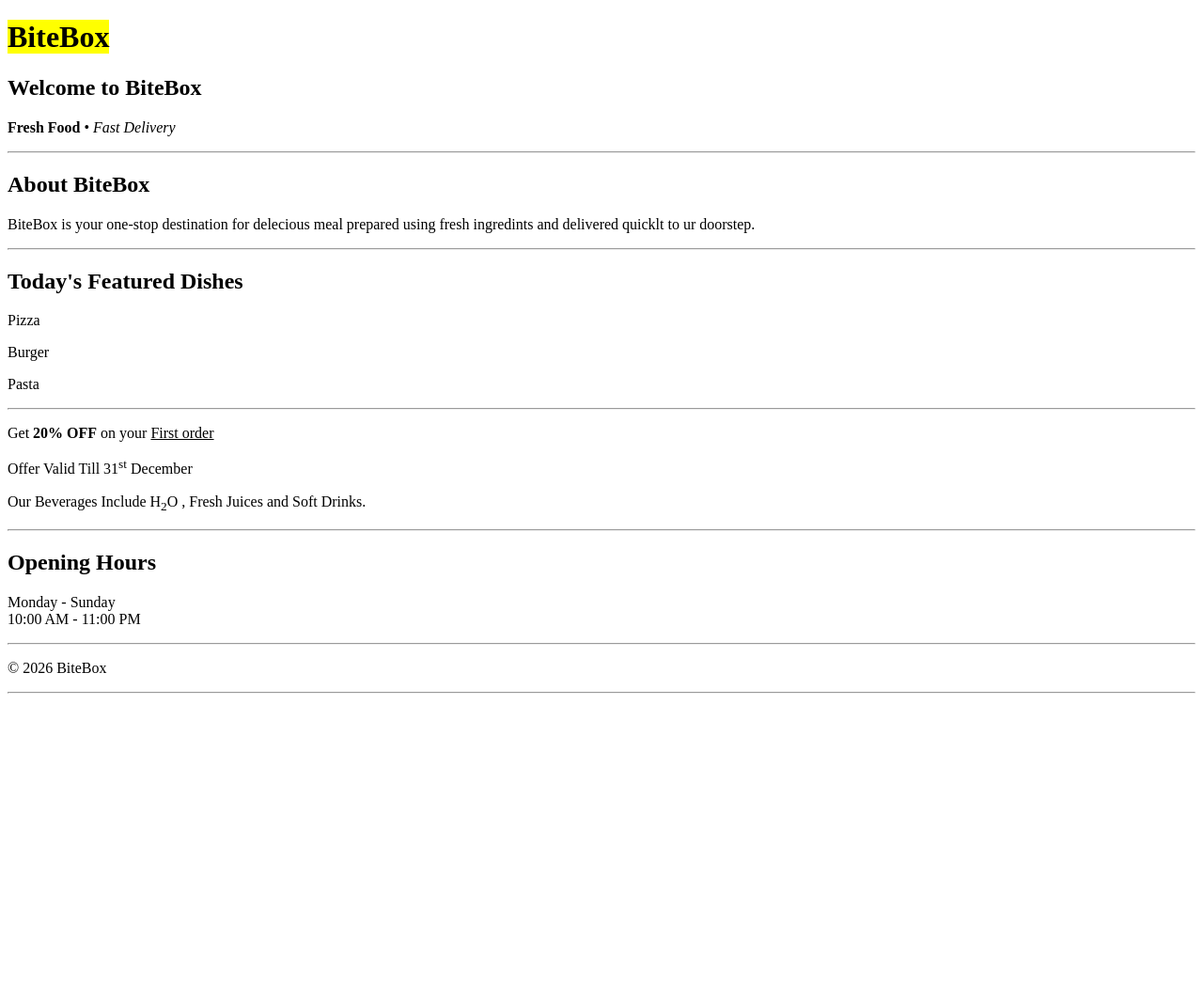
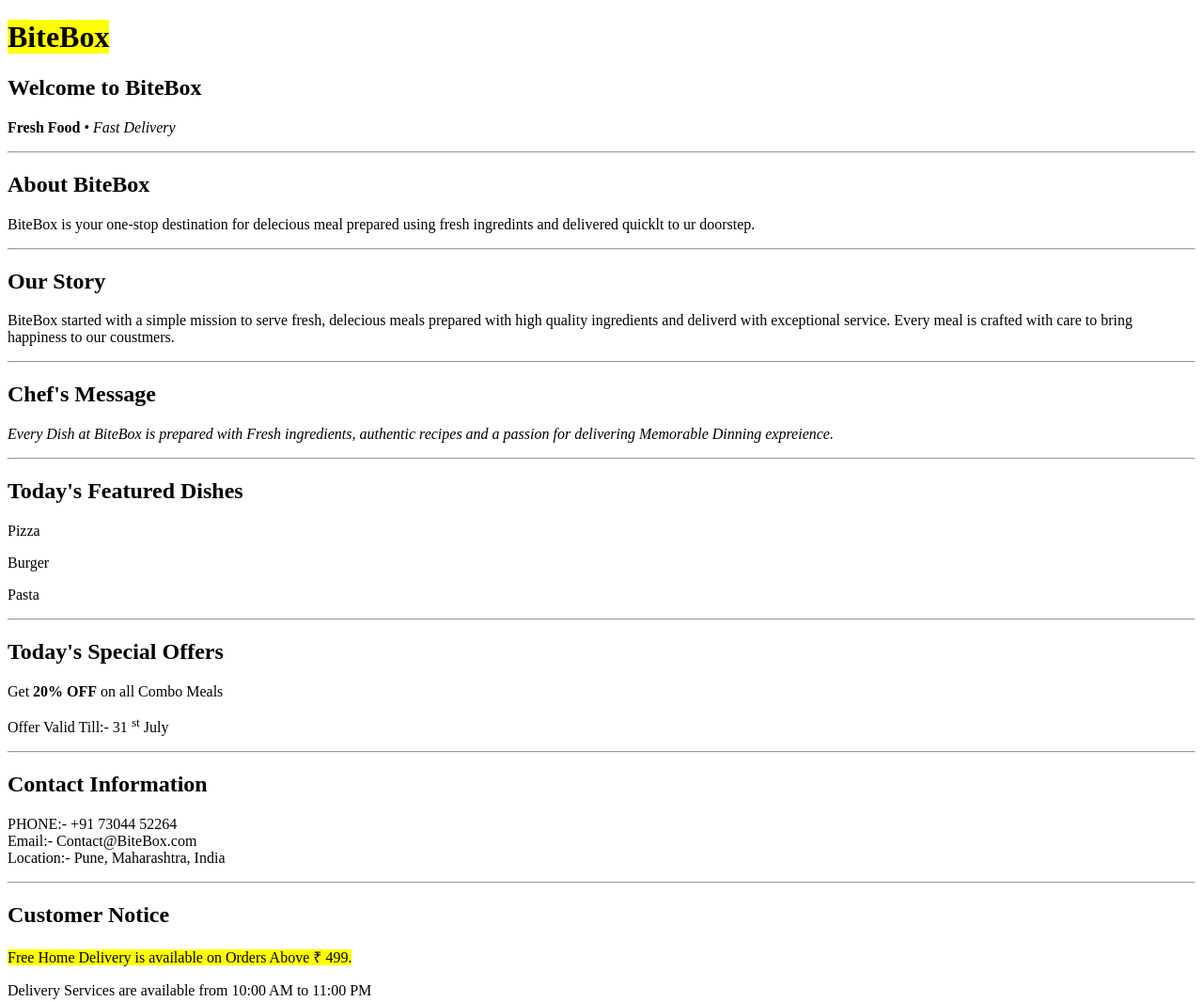
Before and after one commit to Wakar30/BiteBox, a plain HTML site: page index.html in a window 1280 px wide. Shown: the top 1066 px of the page at 94% size. Before the commit the page ends 800 px from the top, so only its background shows below. Drawn offline with Linux system fonts and the light colour scheme.

Commit message:
change commit

```diff
--- a/index.html
+++ b/index.html
@@ -21,7 +21,22 @@
         and delivered quicklt to ur doorstep.
      </p>
      <hr>
-
+      <h2> Our Story</h2>
+      <p>
+         BiteBox started with a simple mission to serve fresh, delecious meals prepared with
+         high quality ingredients and deliverd with exceptional service. Every meal is crafted with care
+         to bring happiness to our coustmers.
+      </p>
+     <hr>
+      <!-- Chef's Message -->
+     <h2> Chef's Message</h2>
+     <p>
+      <em>
+       Every Dish at BiteBox is prepared with Fresh ingredients, authentic recipes and a passion
+       for delivering Memorable Dinning expreience.
+      </em>
+     </p>
+     <hr>
      <h2> Today's Featured Dishes</h2>
 
      <p> Pizza</p>
@@ -30,25 +45,47 @@
 
      <p> Pasta</p>
      <hr>
+      <!-- Special Offers -->
+     <h2> Today's Special Offers</h2>
+     <p> Get <strong> 20% OFF</strong> on all Combo Meals</p>
 
-     <p> Get <b>20% OFF</b> on your <u>First order</u></p>
      <p>
-        Offer Valid Till 31<sup>st</sup> December
+       Offer Valid Till:-
+        31 <sup>st</sup> July
+     </p>
+     <hr>
+     <!-- Contact Information -->
+     <h2>Contact Information</h2>
+     <p>
+       PHONE:- +91 73044 52264
+       <br>
+       Email:- Contact@BiteBox.com
+       <br>
+       Location:- Pune, Maharashtra, India
+    </p>
+    <hr>
+     <h2> Customer Notice</h2>
+     <p>
+      <mark>Free Home Delivery is available on Orders Above &#8377 499.</mark>
      </p>
      <p>
-        Our Beverages Include H<sub>2</sub>O , Fresh Juices and Soft Drinks.
+      Delivery Services are available from 10:00 AM to 11:00 PM
      </p>
      <hr>
-     <h2> Opening Hours</h2>
+
+    <h2>Opening Hours</h2>
+
     <p>
         Monday - Sunday
         <br>
         10:00 AM - 11:00 PM
     </p>
+
     <hr>
     <p>
-        &#169 2026 BiteBox
+      &copy 2026 BiteBox
     </p>
     <hr>
+
 </body>
 </html>
```
Lines whose indentation alone changed are shown as unchanged.
